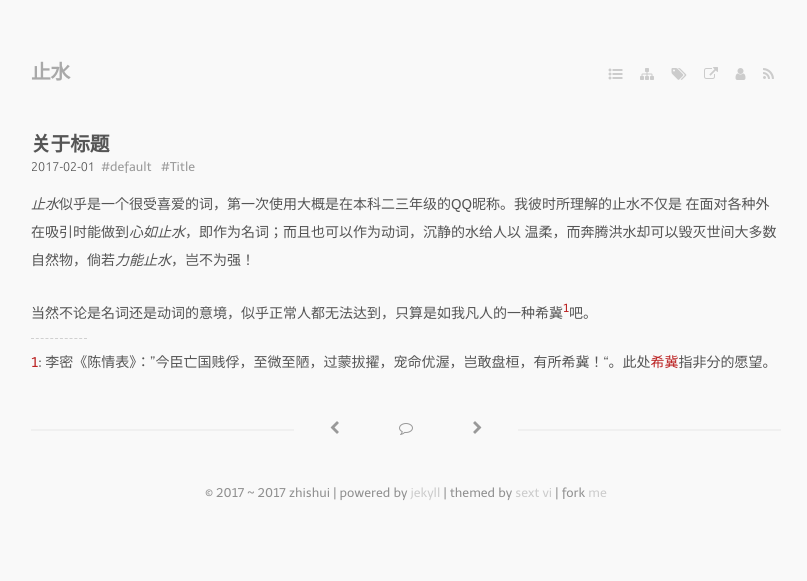
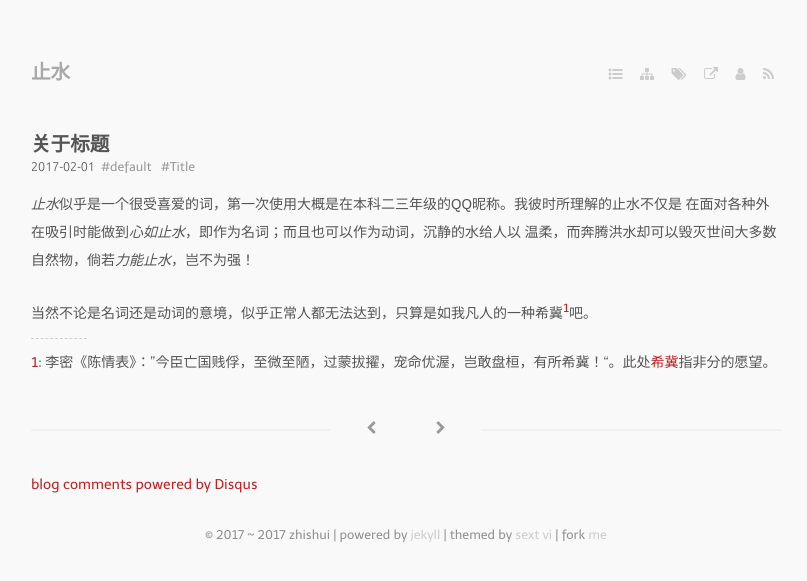
Before and after one commit to bizhishui/bizhishui.github.io, a Jekyll site: the page built from _posts/2017-02-01-About-title.md, in a window 1280 px wide. Shown: the top 581 px of the page, without its empty margins (234-1041 px from the left). Built offline with Jekyll 4.4.1, drawn with Linux system fonts in a browser that asks for light colours; nearby versions of some CDN libraries; some web fonts are replaced; a script that is not in the unit is left out; comment, search, counter and statistics services are not loaded; some of the changed lines change nothing that is shown.

Commit message:
test comments

```diff
--- a/_layouts/post.html
+++ b/_layouts/post.html
@@ -68,9 +68,9 @@
     {% endif %}
     </span>
     <!-- BEGIN comment icon
-      END comment icon -->
     <span><a href="javascript:leave_comment();" id="leave_comment_link"><i class="fa fa-comment-o"></i></a></span>
     <span><a href="javascript:collapse_comment();" id="collapse_comment_link" style="display:none;"><i class="fa fa-chevron-up"></i></a></span>
+      END comment icon -->
 
     <span>
     {% if page.next %}
@@ -81,8 +81,21 @@
     </span>
   </div>
 
+  <div id="disqus_thread"></div>
+  <script type="text/javascript">
+    /* * * CONFIGURATION VARIABLES: EDIT BEFORE PASTING INTO YOUR WEBPAGE * * */
+    var disqus_shortname = 'http://bizhishui.com'; // required: replace example with your forum shortname 这个地方需要改成你配置的网站名
+        /* * * DON'T EDIT BELOW THIS LINE * * */
+        (function() {
+                  var dsq = document.createElement('script'); dsq.type = 'text/javascript'; dsq.async = true;
+                  dsq.src = 'http://' + disqus_shortname + '.disqus.com/embed.js';
+                  (document.getElementsByTagName('head')[0] || document.getElementsByTagName('body')[0]).appendChild(dsq);
+        })();
+  </script>
+  <noscript>Please enable JavaScript to view the <a href="http://disqus.com/?ref_noscript">comments powered by Disqus.</a></noscript>
+  <a href="http://disqus.com" class="dsq-brlink">blog comments powered by <span class="logo-disqus">Disqus</span></a>
+
   <!-- BEGIN comment
-  END comment -->
   <section class="comment">
   <div id="disqus_thread"></div>
   <script type="text/javascript">
@@ -108,6 +121,6 @@
   </script>
   <noscript>Please enable JavaScript to view the <a href="http://disqus.com/?ref_noscript">comments powered by Disqus.</a></noscript>
   </section>
-
+  END comment -->
   {% endif %}
 </article>
```
